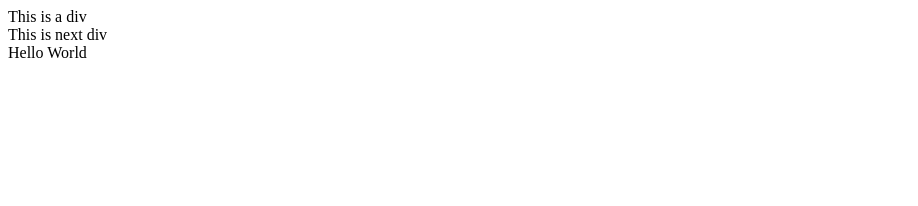
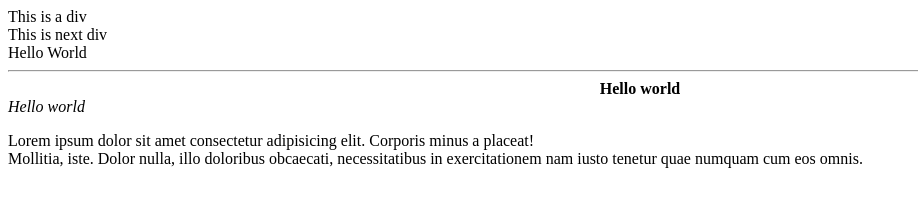
Before and after one commit to vaibhavarora1205/html-CSE-29, a plain HTML site: page typesOfElements.html in a window 1280 px wide. Shown: the whole page, without its empty margins (0-918 px from the left). Drawn offline with Linux system fonts and the light colour scheme.

Commit message:
Types of elements updated

```diff
--- a/typesOfElements.html
+++ b/typesOfElements.html
@@ -7,7 +7,7 @@
 </head>
 <body>
     <!-- block elenmets
-     these elements start on a new line and take up the full space
+     these elements start on a new line and take up the full width of parent element
      Example div, footer ,h1 to h6, hr , ul ,ol ,video,
 
      Inline Elements are those elemnts tHat occupie the space according to content
@@ -17,5 +17,11 @@
      <div>This is next div</div>
      <span>Hello </span>
      <span>World</span>
+     <hr>
+     <!-- 23-09 -->
+     <center><b>Hello world</b></center>
+     <i>Hello world</i>
+
+     <p>Lorem ipsum dolor sit amet consectetur adipisicing elit. Corporis minus a placeat! <br> Mollitia, iste. Dolor nulla, illo doloribus obcaecati, necessitatibus in exercitationem nam iusto tenetur quae numquam cum eos omnis.</p>
 </body>
 </html>
```
